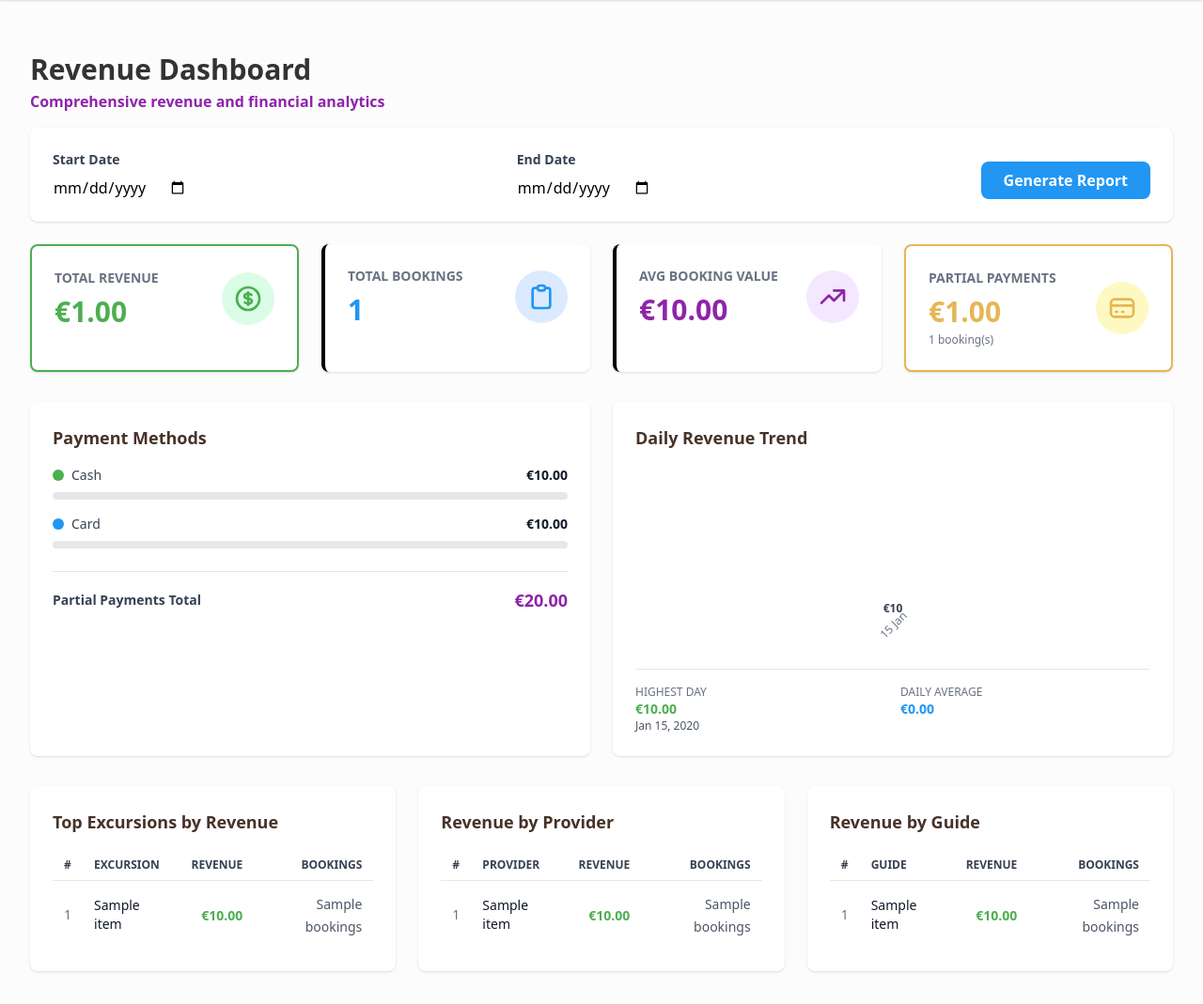
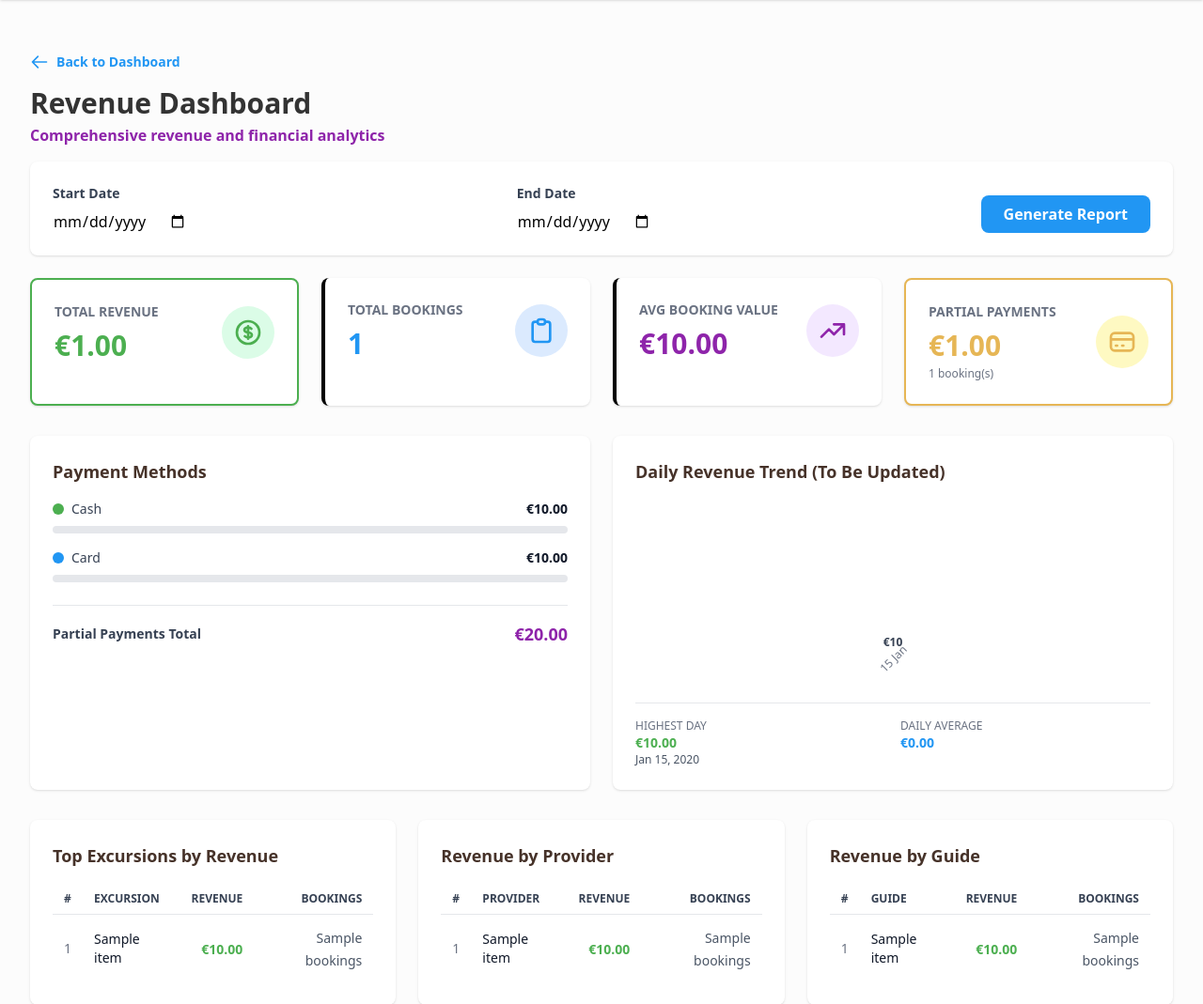
Before and after one commit to BokisAngelov/knossos, a Django app: template main/templates/main/admin/revenue_dashboard.html in a window 1280 px wide. Shown: the part 80-1149 px from the top of the page at 94% size. Run offline with Django 3.2, Linux system fonts and the light colour scheme; the template is opened without the code that fills it: most values are stand-ins (such as "Sample title", 1, 10 or a date in 2020); form fields are guessed from the names that the template uses; some libraries are stand-ins or nearby versions.

Commit message:
Enhance admin dashboard templates
- Modified the admin dashboard template to reintroduce the Analytics section with updated links for excursion and revenue analytics.
- Adjusted the revenue dashboard template to include a back link to the admin dashboard.
- Updated daily revenue chart title for clarity.
- Enhanced revenue by excursion template to accommodate additional data display.

```diff
--- a/main/templates/main/admin/partials/daily_revenue_chart.html
+++ b/main/templates/main/admin/partials/daily_revenue_chart.html
@@ -1,7 +1,7 @@
 {% load analytics_filters %}
 <!-- Daily Revenue Chart -->
 <div class="bg-white p-6 rounded-lg shadow-sm">
-  <h3 class="text-lg font-semibold text-gray-900 mb-4">Daily Revenue Trend</h3>
+  <h3 class="text-lg font-semibold text-gray-900 mb-4">Daily Revenue Trend (To Be Updated)</h3>
 
   <div class="overflow-x-auto">
     <div class="min-w-full">
--- a/main/templates/main/admin/partials/revenue_by_excursion.html
+++ b/main/templates/main/admin/partials/revenue_by_excursion.html
@@ -28,7 +28,7 @@
         </tr>
         {% empty %}
         <tr>
-          <td colspan="4" class="px-3 py-6 text-center text-sm text-gray-500">
+          <td colspan="5" class="px-3 py-6 text-center text-sm text-gray-500">
             No excursion data available
           </td>
         </tr>
--- a/main/templates/main/admin/revenue_dashboard.html
+++ b/main/templates/main/admin/revenue_dashboard.html
@@ -3,7 +3,14 @@
 {% load analytics_filters %}
 
 {% block content %}
+
 <div class="container mx-auto py-8 px-4">
+  <a href="{% url 'admin_dashboard' user.profile.id %}" class="inline-flex items-center mb-4 text-blue font-semibold text-sm hover:opacity-80">
+    <svg class="w-5 h-5 mr-2" fill="none" stroke="currentColor" viewBox="0 0 24 24">
+      <path stroke-linecap="round" stroke-linejoin="round" stroke-width="2" d="M10 19l-7-7m0 0l7-7m-7 7h18" />
+    </svg>
+    Back to Dashboard
+  </a>
   <div class="mb-8">
     <h1 class="text-3xl font-bold page-header-color mb-1">Revenue Dashboard</h1>
     <p class="text-md font-semibold text-purple mb-4">Comprehensive revenue and financial analytics</p>
```
Also changed, not shown: main/templates/main/admin/dashboard.html (+16 -16 lines).
